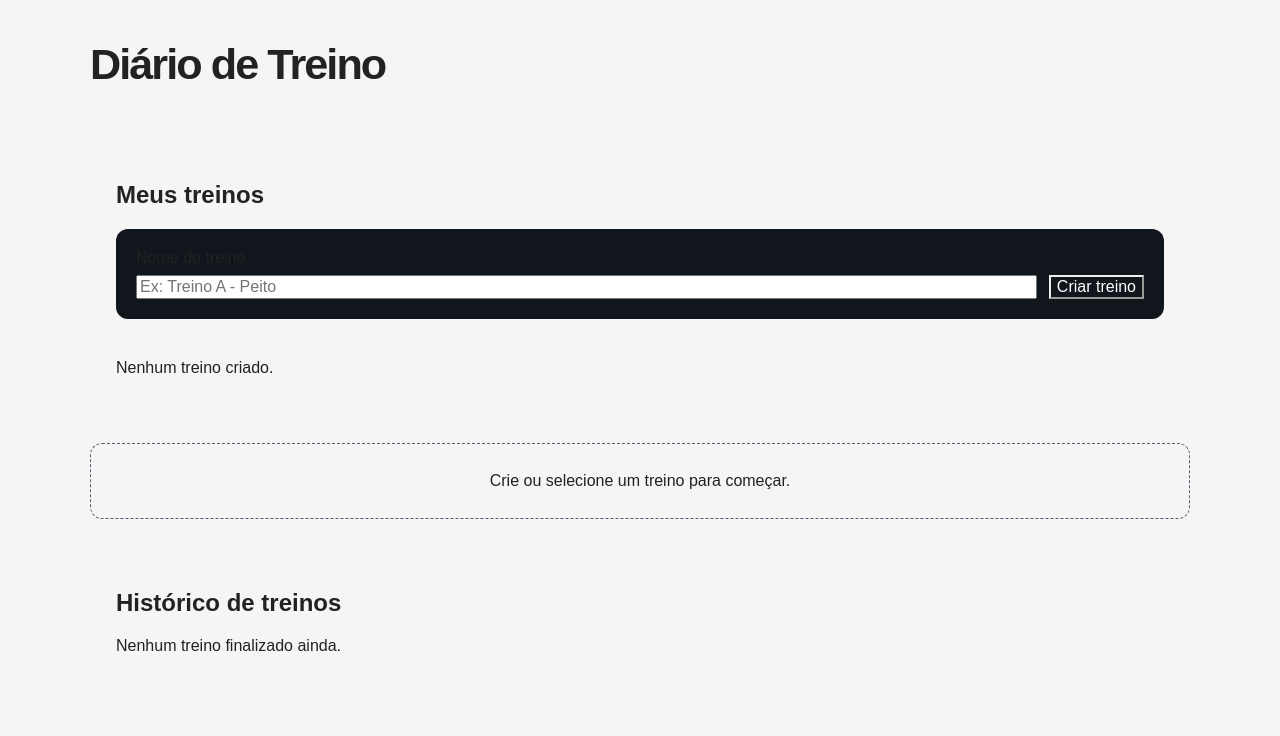
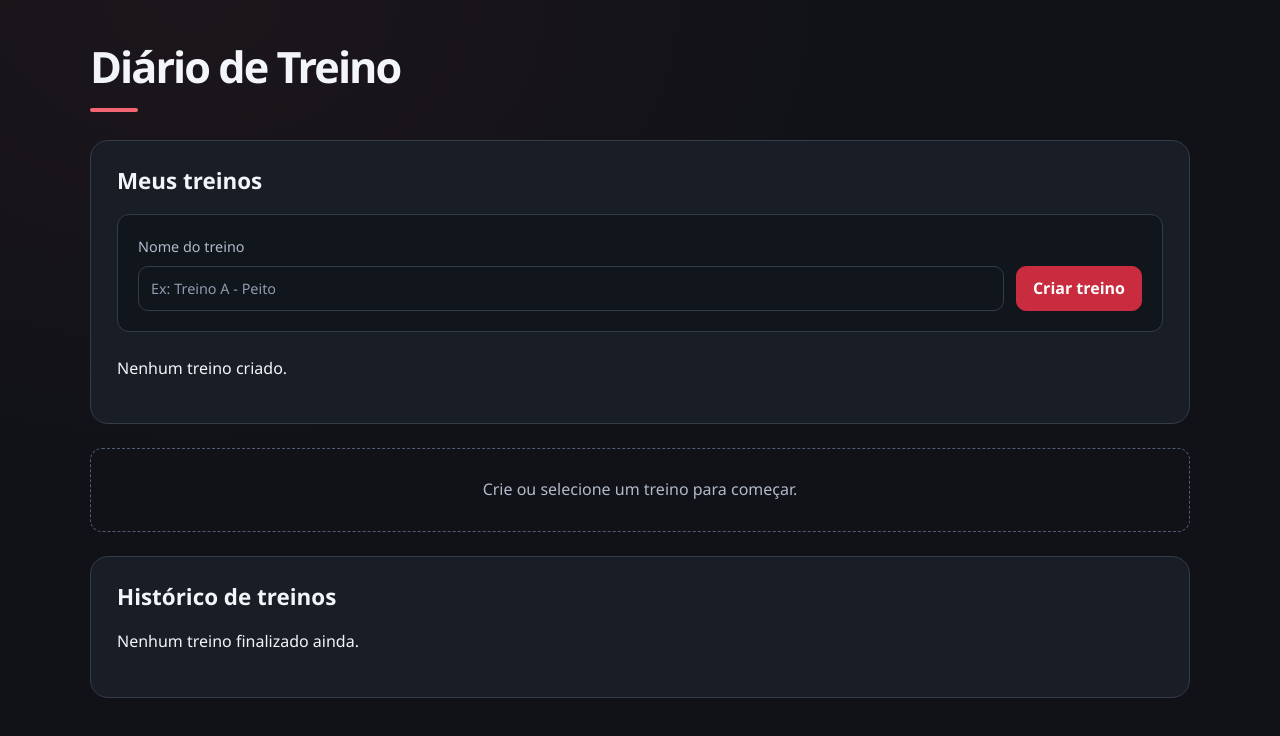
Before and after one commit to NicolasAlmeida890/Ares, a React (Vite) app in the folder diario-de-treino/: page / in a window 1280 px wide. Shown: the top 736 px of the page. Built offline with nearby package versions, Linux system fonts and the light colour scheme.

Commit message:
feat: mudando o indexCSS

```diff
--- a/diario-de-treino/src/index.css
+++ b/diario-de-treino/src/index.css
@@ -1,15 +1,141 @@
+:root {
+  color-scheme: dark;
+  font-family: 'Segoe UI', Arial, sans-serif;
+  font-synthesis: none;
+  text-rendering: optimizeLegibility;
+  -webkit-font-smoothing: antialiased;
+
+  --fundo: #101217;
+  --superficie: #191d25;
+  --superficie-alta: #242a35;
+  --borda: #343c4a;
+  --texto: #f3f5f9;
+  --texto-secundario: #b1bac9;
+  --destaque: #f36573;
+  --primario: #c82c3e;
+  --primario-hover: #dc354a;
+  --perigo-fundo: #351f28;
+  --perigo-texto: #ff9da6;
+}
+
 * {
   box-sizing: border-box;
 }
 
 body {
+  min-width: 320px;
   margin: 0;
-  font-family: Arial, sans-serif;
-  background: #f5f5f5;
-  color: #222;
+  background:
+    radial-gradient(ellipse at 15% 0%, #632c3426, transparent 45%),
+    var(--fundo);
+  color: var(--texto);
+  line-height: 1.6;
 }
 
 button,
-input {
+input,
+select,
+textarea {
   font: inherit;
 }
+
+button,
+input,
+select,
+textarea {
+  min-height: 44px;
+  border: 1px solid var(--borda);
+  border-radius: 10px;
+}
+
+button {
+  padding: 10px 16px;
+  background: var(--superficie-alta);
+  color: var(--texto);
+  font-weight: 600;
+  line-height: 1.4;
+  cursor: pointer;
+  transition: background 150ms ease, border-color 150ms ease;
+}
+
+button:hover:not(:disabled) {
+  background: #303847;
+  border-color: #647086;
+}
+
+button:disabled {
+  opacity: 0.45;
+  cursor: not-allowed;
+}
+
+input,
+select,
+textarea {
+  min-width: 0;
+  padding: 10px 12px;
+  background: #11151c;
+  color: var(--texto);
+}
+
+input::placeholder,
+textarea::placeholder {
+  color: #909caf;
+}
+
+select {
+  max-width: 100%;
+}
+
+label {
+  color: var(--texto-secundario);
+  font-size: 0.9rem;
+  font-weight: 500;
+}
+
+button:focus-visible,
+input:focus-visible,
+select:focus-visible,
+textarea:focus-visible,
+summary:focus-visible {
+  outline: 3px solid var(--destaque);
+  outline-offset: 3px;
+}
+
+h1,
+h2,
+h3,
+p {
+  margin-top: 0;
+}
+
+h1,
+h2,
+h3 {
+  line-height: 1.25;
+}
+
+h2 {
+  font-size: 1.4rem;
+}
+
+h3 {
+  font-size: 1.08rem;
+}
+
+a {
+  color: var(--destaque);
+}
+
+::selection {
+  background: #773342;
+  color: white;
+}
+
+@media (prefers-reduced-motion: reduce) {
+  *,
+  *::before,
+  *::after {
+    transition: none !important;
+    scroll-behavior: auto !important;
+  }
+}
```
